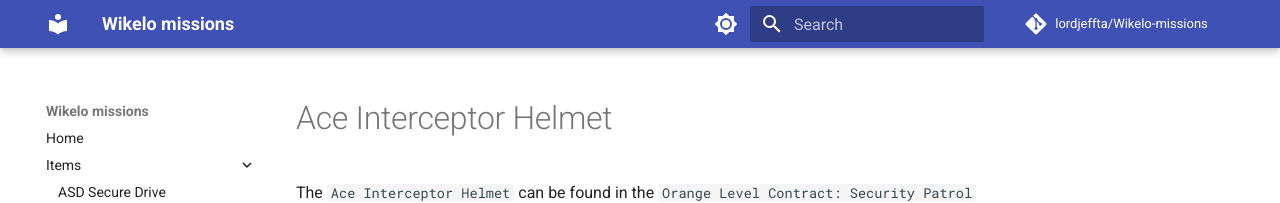
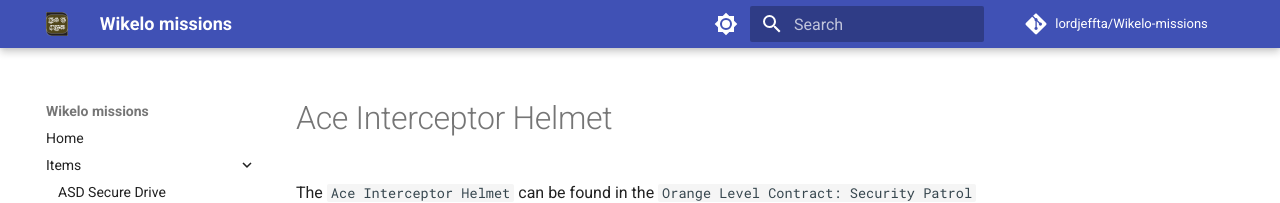
Before and after one commit to LordJeffta/Wikelo-missions, an MkDocs documentation site: the page built from docs/Items/Ace Interceptor Helmet.md, in a window 1280 px wide. Shown: the top 203 px of the page. Built offline with MkDocs 1.6.1 and Material for MkDocs 9.7.7, drawn with Linux system fonts in a browser that asks for light colours; comment, search, counter and statistics services are not loaded.

Commit message:
Add logo and legal text

```diff
--- a/mkdocs.yml
+++ b/mkdocs.yml
@@ -7,6 +7,8 @@
 
 theme:
   name: material
+  logo: Assets/Icons/1st_Contact_banu_square.png
+  favicon: Assets/Icons/1st_Contact_banu_square.png
   features:
     - navigation.instant
     - search.suggest
```
Also changed, not shown: docs/index.md (+4 -0 lines), docs/Assets/Icons/1st_Contact_banu_square.png (added), docs/Assets/Icons/MadeByTheCommunity_Black.png (added), docs/Assets/Icons/MadeByTheCommunity_White.png (added).
